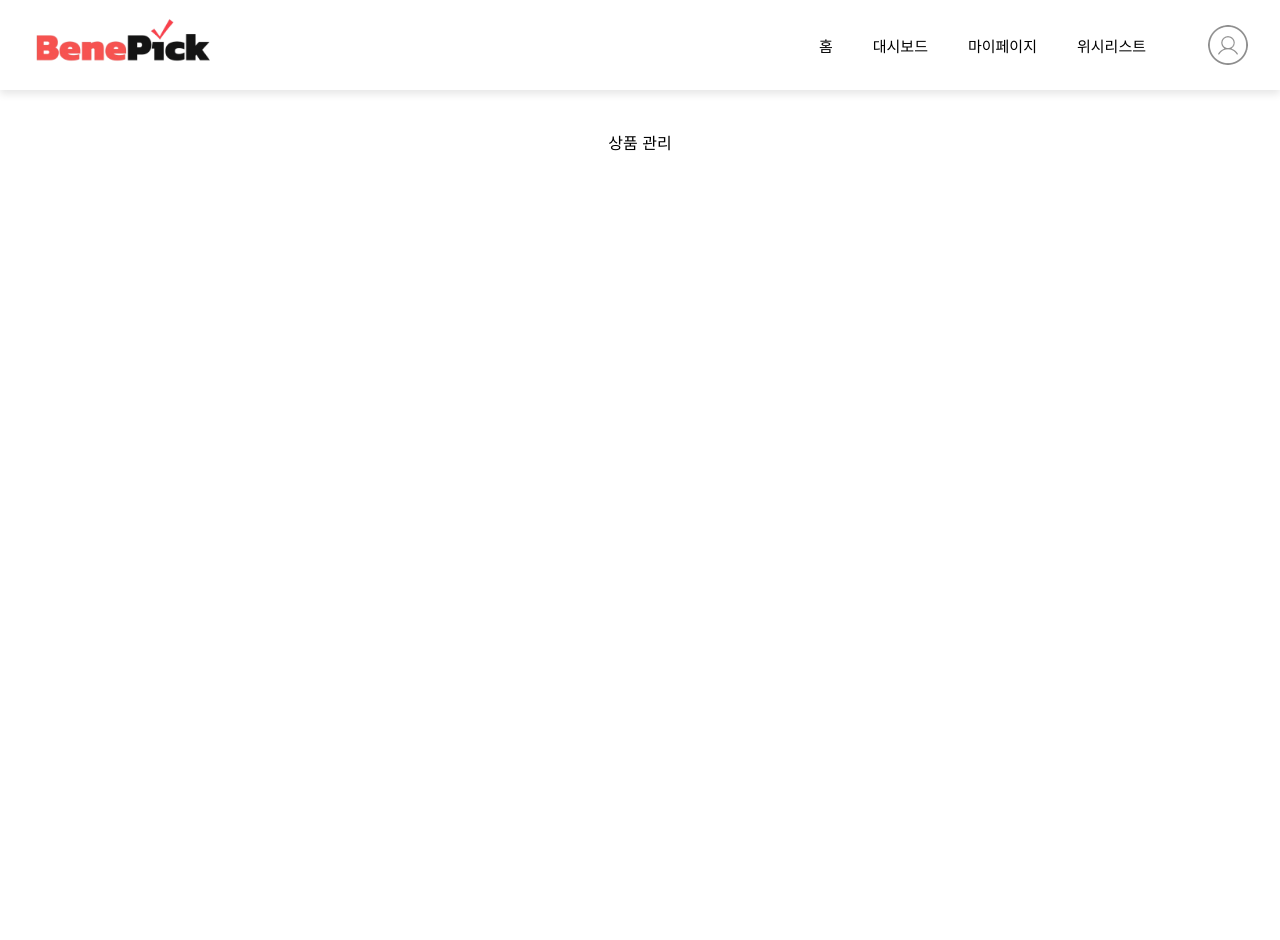
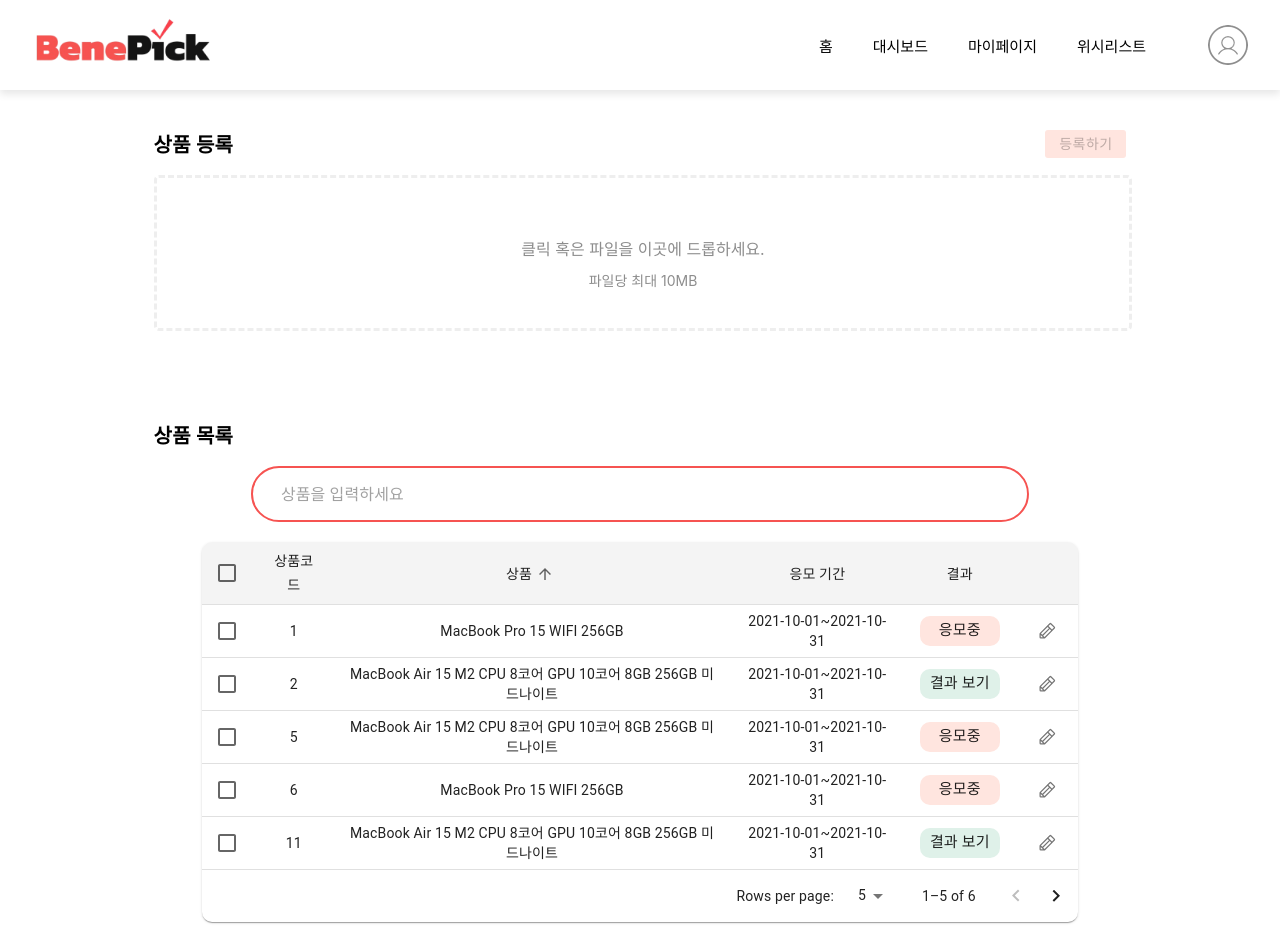
Before and after one commit to KEA-8PI/BenePick-FrontEnd, a React (Create React App) app: page /manageGoods in a window 1280 px wide. Shown: the top 940 px of the page. Before the commit the page ends 800 px from the top, so only its background shows below. Built offline with nearby package versions, Linux system fonts and the light colour scheme; some icons are missing.

Commit message:
feat: 상품 관리 페이지 제작 중

```diff
--- /dev/null
+++ b/src/pages/manageGoods/manageDrawResult/ManageDrawResultPage.tsx
@@ -0,0 +1,122 @@
+import CardImage from 'components/CustomCard/CardImage';
+import * as S from 'components/common/Components.styles';
+import { Helmet } from 'react-helmet-async';
+import colors from 'theme/variableColors';
+import { useParams } from 'react-router-dom';
+import { useEffect, useState } from 'react';
+import LeftDetailContents from 'pages/goods/components/detailContents/LeftDetailContents';
+import RightDetailContents from 'pages/goods/components/detailContents/RightDetailContents';
+import CustomTab from 'components/tab/CustomTab';
+import CustomSelectTable from 'components/CustomTable/CustomTable';
+import CustomTable from 'components/CustomTable/CustomTable';
+import { CustomButton } from 'components/common/Components.styles';
+import WinnerTable from './components/WinnerTable/WinnderTable';
+
+const convertGoodsStatus = {
+  SCHEDULED: '예정',
+  PROGRESS: '진행중',
+  COMPLETED: '종료',
+};
+
+const ManageGoodsPage = () => {
+  //   const params = useParams();
+  //   const goodsId = params.id;
+
+  //   useEffect(() => {
+  //     // 추첨 결과 api 호출
+  //   }, [goodsId]);
+  const info = {
+    id: 1,
+    image: '/images/card/product1.png',
+    name: 'MacBook Air 15 M2 CPU 8코어 GPU 10코어 8GB 256GB 미드나이트 MacBook Air 15 M2 CPU 8코어 GPU 10코어 8GB 256GB 미드나이트 MacBook Air 15 M2 CPU 8코어 GPU 10코어 8GB 256GB 미드나이트',
+    category: '전자기기',
+    amounts: '3',
+    raffleStartAt: new Date('2024.7.17(수) 00:00'),
+    raffleEndAt: new Date('2024.7.31(수) 13:00'),
+    applicant: '100',
+    price: 1300000,
+    discountPrice: 999000,
+  };
+  const goodsStatus = convertGoodsStatus['SCHEDULED'];
+
+  const [rowData, setRowData] = useState([
+    { date: '2021-10-15 00:00:00', id: 'example@google.com', name: '홍길동', point: 1000, status: 1 },
+    { date: '2021-10-15 00:00:00', id: 'example@google.com', name: '홍길동', point: 1000, status: 2 },
+    { date: '2021-10-15 00:00:00', id: 'example@google.com', name: '홍길동', point: 1000, status: 2 },
+    { date: '2021-10-15 00:00:00', id: 'example@google.com', name: '홍길동', point: 1000, status: 2 },
+  ]);
+
+  const [winnerData, setWinnerData] = useState([
+    { date: '2021-10-15 00:00:00', id: 'althcjstk08@gahcon.ac.kr', name: '홍길동', point: 1000, status: '당첨' },
+    { date: '2021-10-15 00:00:00', id: 'althcjstk08@gahcon.ac.kr', name: '홍길동', point: 1000, status: '확정대기' },
+    { date: '2021-10-15 00:00:00', id: 'exampleexample@google.com', name: '홍길동', point: 1000, status: '취소' },
+    { date: '2021-10-15 00:00:00', id: 'exampleexample@google.com', name: '홍길동', point: 1000, status: '노쇼' },
+  ]);
+
+  const TabData = [
+    {
+      label: '응모자',
+      content: (
+        <CustomTable
+          rowData={rowData}
+          setRowData={setRowData}
+          headList={[{ '응모 날짜': 'date' }, { 아이디: 'id' }, { 이름: 'name' }, { '사용 복지 포인트': 'point' }]}
+          isPaging={true}
+        />
+      ),
+    },
+    {
+      label: '당첨자',
+      content: (
+        <WinnerTable
+          rowData={winnerData}
+          setRowData={setWinnerData}
+          headList={[
+            { '응모 날짜': 'date' },
+            { 아이디: 'id' },
+            { 이름: 'name' },
+            { '사용 복지 포인트': 'point' },
+            { 상태: 'status' },
+          ]}
+        />
+      ),
+    },
+    {
+      label: '대기자',
+      content: (
+        <CustomTable
+          rowData={rowData}
+          setRowData={setRowData}
+          headList={[
+            { '응모 날짜': 'date' },
+            { 아이디: 'id' },
+            { 이름: 'name' },
+            { '사용 복지 포인트': 'point' },
+            { 상태: 'status' },
+          ]}
+          isPaging={true}
+        />
+      ),
+    },
+  ];
+  return (
+    <div>
+      <Helmet>
+        <title>BenePick | 추첨 결과</title>
+      </Helmet>
+      <div style={{ padding: '0 13%' }}>
+        <h2>추첨 결과</h2>
+        <S.Row style={{ margin: '30px 0' }}>
+          <LeftDetailContents goodsStatus={goodsStatus} info={info} />
+          <RightDetailContents info={info} />
+        </S.Row>
+      </div>
+      <div style={{ padding: '0 10%', alignItems: 'flex-end', display: 'flex', flexDirection: 'column' }}>
+        <CustomTab tabs={TabData} />
+        <CustomButton style={{ marginTop: '20px' }}>내보내기</CustomButton>
+      </div>
+    </div>
+  );
+};
+
+export default ManageGoodsPage;
--- a/src/pages/manageGoods/view/ManageGoodsView.tsx
+++ b/src/pages/manageGoods/view/ManageGoodsView.tsx
@@ -1,9 +1,139 @@
+import { IconButton, InputAdornment, Typography } from '@mui/material';
+import { CustomModal } from 'components/CustomModal/CustomModal';
+import GoodsSelectTable from 'components/GoodsSelectTable/GoodsSelectTable';
 import * as S from 'components/common/Components.styles';
+import Iconify from 'components/common/Iconify/Iconify';
+import { OutlinedInput } from 'components/searchbar/SearchBar.styles';
+import UploadBox from 'components/uploadBox/UploadBox';
+import { useToggle } from 'hooks/useToggle';
+import { useState } from 'react';
+import { useNavigate } from 'react-router-dom';
 
 const ManageGoodsView = () => {
+  const navigate = useNavigate();
+
+  const deleteToggle = useToggle();
+  const confirmToggle = useToggle();
+
+  const [search, setSearch] = useState('');
+  const [query, setQuery] = useState('');
+  const [selected, setSelected] = useState([]);
+
+  const raffleStartAt = '2021-10-01';
+  const raffleEndAt = '2021-10-31';
+
+  const [rowData, setRowData] = useState([
+    {
+      id: '1',
+      name: 'MacBook Pro 15 WIFI 256GB',
+      duration: `${raffleStartAt}~${raffleEndAt}`,
+      result: '응모중',
+    },
+    {
+      id: '2',
+      name: 'MacBook Air 15 M2 CPU 8코어 GPU 10코어 8GB 256GB 미드나이트',
+      duration: `${raffleStartAt}~${raffleEndAt}`,
+      result: '결과 보기',
+    },
+    {
+      id: '5',
+      name: 'MacBook Air 15 M2 CPU 8코어 GPU 10코어 8GB 256GB 미드나이트',
+      duration: `${raffleStartAt}~${raffleEndAt}`,
+      result: '응모중',
+    },
+    {
+      id: '6',
+      name: 'MacBook Pro 15 WIFI 256GB',
+      duration: `${raffleStartAt}~${raffleEndAt}`,
+      result: '응모중',
+    },
+    {
+      id: '11',
+      name: 'MacBook Air 15 M2 CPU 8코어 GPU 10코어 8GB 256GB 미드나이트',
+      duration: `${raffleStartAt}~${raffleEndAt}`,
+      result: '결과 보기',
+    },
+    {
+      id: '15',
+      name: 'MacBook Air 15 M2 CPU 8코어 GPU 10코어 8GB 256GB 미드나이트',
+      duration: `${raffleStartAt}~${raffleEndAt}`,
+      result: '응모중',
+    },
+  ]);
+
+  const modalConfig = {
+    open: deleteToggle.isOpen,
+    onClose: deleteToggle.toggle,
+    contents: <Typography variant="h6">상품 {selected.length}개를 삭제하시겠습니까?</Typography>,
+    buttons: { label: '확인', action: () => handleDeleteMember() },
+  };
+
+  const confirmModalConfig = {
+    open: confirmToggle.isOpen,
+    onClose: confirmToggle.toggle,
+    contents: <Typography variant="h6">삭제되었습니다.</Typography>,
+  };
+
+  const handleSubmit = () => {
+    //서버에 파일 업로드
+  };
+
+  const handleAddGoods = () => {
+    //상품 추가
+  };
+
+  const handleDeleteMember = () => {
+    //상품 삭제 api 호출
+    confirmToggle.toggle();
+  };
   return (
     <S.Wrapper style={{ height: 'auto' }}>
-      <div>상품 관리</div>
+      <UploadBox title="상품 등록" buttonAction={handleSubmit} width={100} />
+
+      <Typography
+        style={{ marginTop: '90px', marginBottom: '15px', fontSize: '20px', fontWeight: 'bold', width: '100%' }}
+      >
+        상품 목록
+      </Typography>
+      <div style={{ width: '80%' }}>
+        <OutlinedInput
+          value={search}
+          onChange={(e) => setSearch(e.target.value)}
+          onKeyDown={(event) => {
+            if (event.key === 'Enter') {
+              setQuery(search);
+            }
+          }}
+          placeholder="상품을 입력하세요"
+          style={{ marginBottom: '20px', width: '100%' }}
+          InputProps={{
+            endAdornment: (
+              <InputAdornment position="end">
+                <IconButton aria-label="toggle password visibility" onClick={() => setQuery(search)}>
+                  <Iconify icon="eva:search-fill" sx={{ width: 25, height: 25, color: 'black' }} />
+                </IconButton>
+              </InputAdornment>
+            ),
+          }}
+        />
+      </div>
+      <div style={{ width: '90%' }}>
+        <GoodsSelectTable
+          headList={[{ 상품코드: 'id' }, { 상품: 'name' }, { '응모 기간': 'duration' }, { 결과: 'result' }]}
+          rowData={rowData}
+          setRowData={setRowData}
+          selected={selected}
+          setSelected={setSelected}
+        />
+        <S.Row style={{ width: '100%', justifyContent: 'flex-end', marginTop: '20px' }}>
+          <S.CustomButton sx={{ mr: '1%' }} onClick={() => deleteToggle.toggle()} disabled={selected.length === 0}>
+            상품 삭제
+          </S.CustomButton>
+          <S.CustomButton onClick={() => navigate('/manageGoodsInfo')}>상품 추가</S.CustomButton>
+        </S.Row>
+      </div>
+      <CustomModal modalConfig={modalConfig} />
+      <CustomModal modalConfig={confirmModalConfig} />
     </S.Wrapper>
   );
 };
--- a/src/routes/Section.tsx
+++ b/src/routes/Section.tsx
@@ -11,6 +11,7 @@
 export const GoodsPage = lazy(() => import('../pages/goods/GoodsPage'));
 export const ManageGoodsPage = lazy(() => import('../pages/manageGoods/ManageGoodsPage'));
 export const ManageGoodsInfoPage = lazy(() => import('../pages/manageGoods/manageGoodsInfo/ManageGoodsInfoPage'));
+export const ManageDrawResultPage = lazy(() => import('../pages/manageGoods/manageDrawResult/ManageDrawResultPage'));
 
 export const Router = () => {
   // Router에서 useLocation 훅을 사용하여 현재 경로를 가져오고,
@@ -59,6 +60,10 @@
           path: '/manageGoodsInfo',
           element: <ManageGoodsInfoPage />,
         },
+        {
+          path: '/manageDrawResult',
+          element: <ManageDrawResultPage />,
+        },
       ],
     },
     { path: 'login', element: <LoginPage /> },
```
